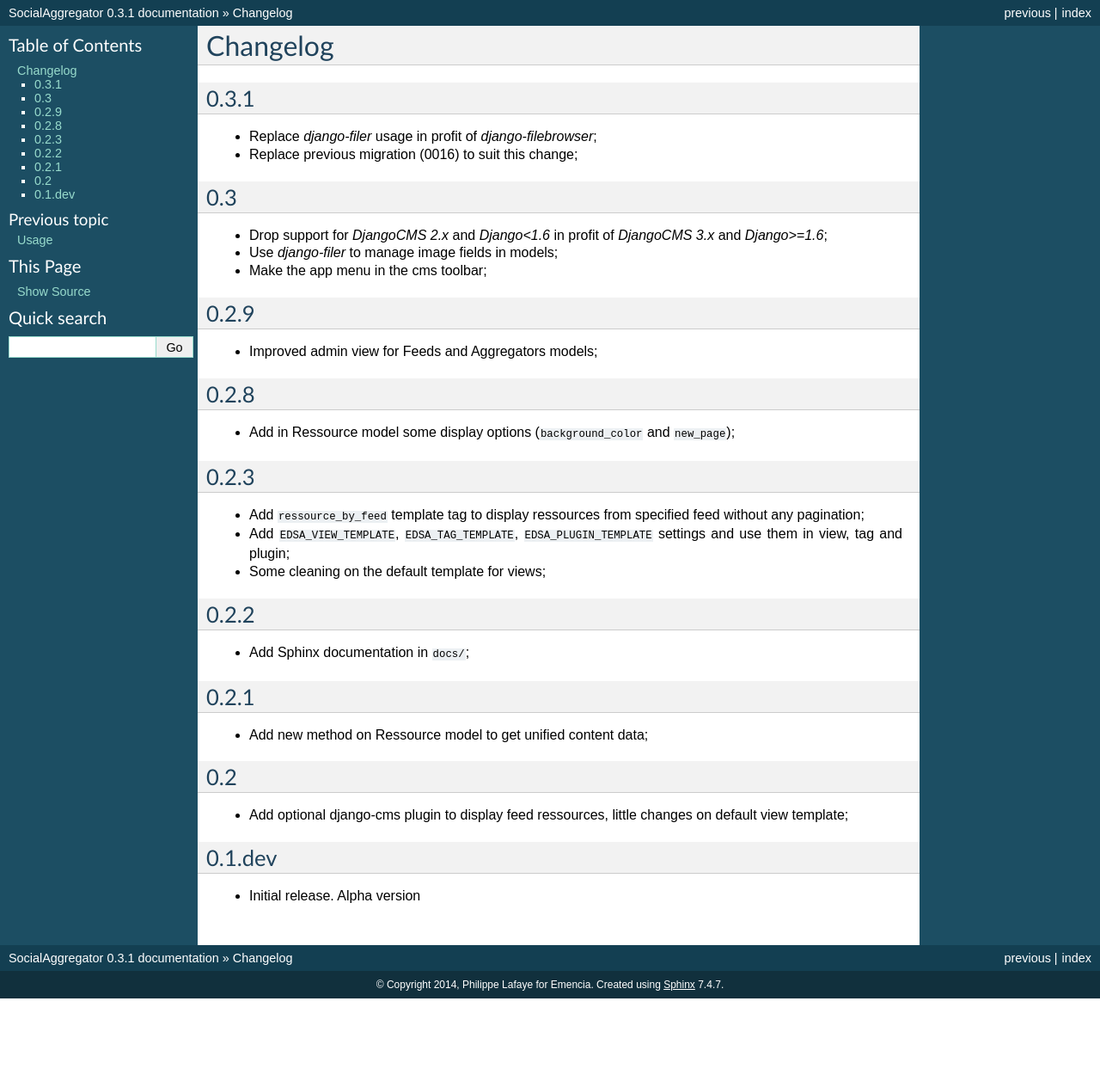
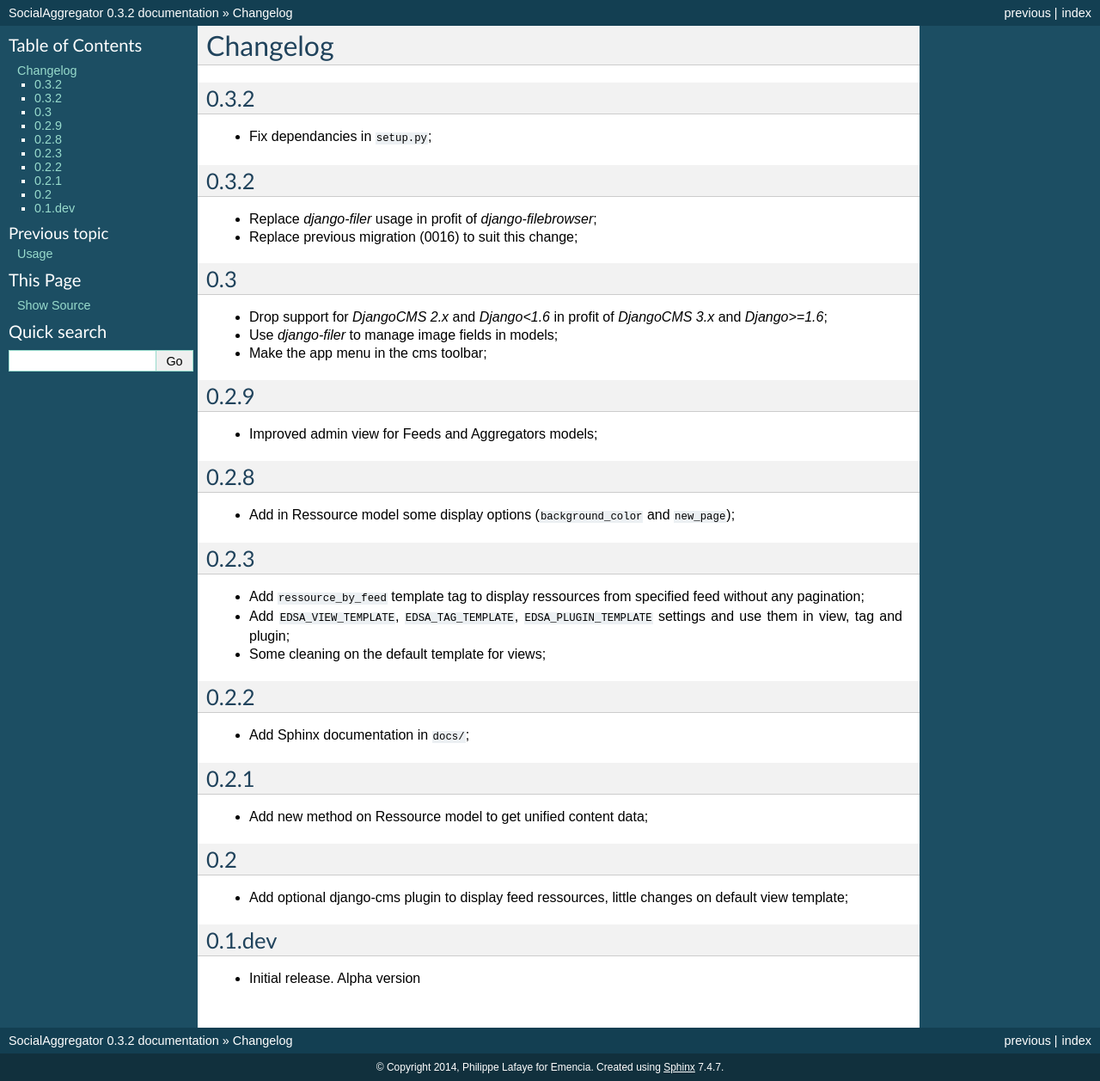
Before and after one commit to emencia/emencia-django-socialaggregator, a Sphinx documentation site: the page built from docs/changelog.rst, in a window 1280 px wide. Shown: the whole page at 86% size. Built offline with Sphinx 7.4.7, drawn with Linux system fonts in a browser that asks for light colours; before the commit the page ends 1161 px from its top, so only the background shows below that.

Commit message:
Fix bad dependancies in setup.py, bump to 0.3.2

```diff
--- a/README.rst
+++ b/README.rst
@@ -37,7 +37,7 @@ Requires
 * `facebook-sdk`_;
 * `feedparser`_;
 * `google-api-python-client`_;
-* `django-filebrowser`_ >= 3.5.7 or `django-filebrowser-no-grappelli`_ >= 3.5.7 (depends if you use django-grapelli or not);
+* `django-filebrowser`_ >= 3.5.6 or `django-filebrowser-no-grappelli`_ >= 3.5.6 (depends if you use django-grapelli or not);
 
 Install
 *******
--- a/docs/changelog.rst
+++ b/docs/changelog.rst
@@ -3,7 +3,12 @@
 Changelog
 =========
 
-0.3.1
+0.3.2
+*****
+
+* Fix dependancies in ``setup.py``;
+
+0.3.2
 *****
 
 * Replace *django-filer* usage in profit of *django-filebrowser*;
--- a/setup.py
+++ b/setup.py
@@ -25,14 +25,13 @@ setup(
     ],
     install_requires=[
         'setuptools',
-        'django-filer>=0.9.7',
         'django-taggit',
         'twitter',
         'python-instagram',
         'facebook-sdk',
         'feedparser',
         'google-api-python-client',
-        'django'
+        'django-filebrowser-no-grappelli>=3.5.6'
     ],
     include_package_data=True,
     zip_safe=False
--- a/socialaggregator/__init__.py
+++ b/socialaggregator/__init__.py
@@ -1,5 +1,5 @@
 """emencia-django-socialaggregator"""
-__version__ = '0.3.1'
+__version__ = '0.3.2'
 __license__ = 'AGPL License'
 
 __author__ = 'rage2000'
```
